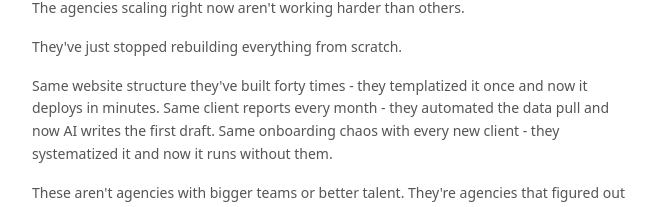
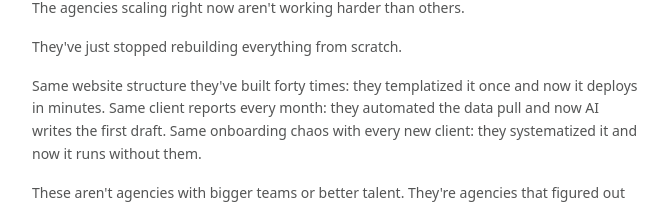
Before and after one commit to BennettBlackCode/boldslatelanding, a Next.js app: page /playbook/agency-ai-infrastructure in a window 1280 px wide. Shown: the part 1457-1664 px from the top of the page, without its empty margins (304-975 px from the left). Built offline with nearby package versions, Linux system fonts and the light colour scheme.

Commit message:
Change dashes to colons in context paragraph

```diff
--- a/src/app/playbook/agency-ai-infrastructure/page.tsx
+++ b/src/app/playbook/agency-ai-infrastructure/page.tsx
@@ -231,7 +231,7 @@ export default function AgencyAIInfrastructurePlaybook() {
                 They&apos;ve just stopped rebuilding everything from scratch.
               </p>
               <p>
-                Same website structure they&apos;ve built forty times - they templatized it once and now it deploys in minutes. Same client reports every month - they automated the data pull and now AI writes the first draft. Same onboarding chaos with every new client - they systematized it and now it runs without them.
+                Same website structure they&apos;ve built forty times: they templatized it once and now it deploys in minutes. Same client reports every month: they automated the data pull and now AI writes the first draft. Same onboarding chaos with every new client: they systematized it and now it runs without them.
               </p>
               <p>
                 These aren&apos;t agencies with bigger teams or better talent. They&apos;re agencies that figured out something simple: speed is the new premium. Clients don&apos;t pay for how long it took. They pay for results. The faster you deliver, the more you can take on, the higher your margins climb.
```
